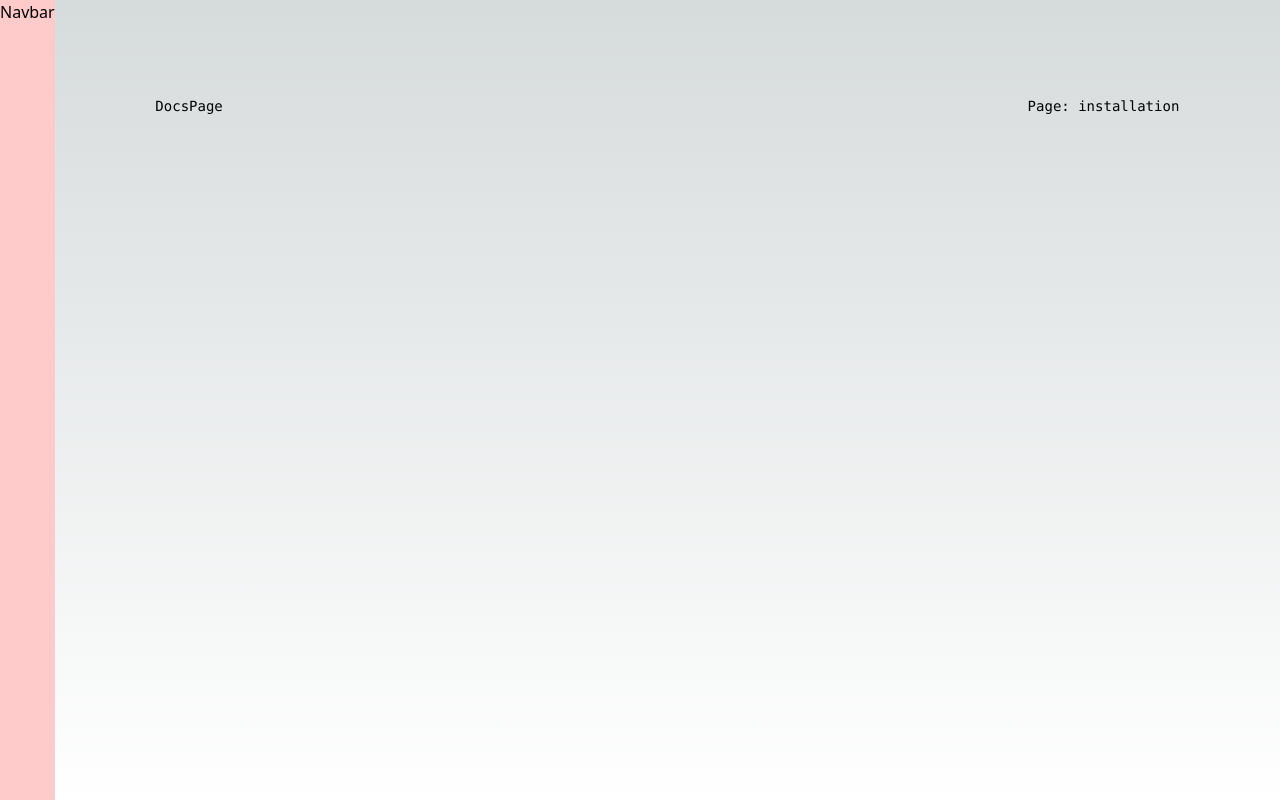
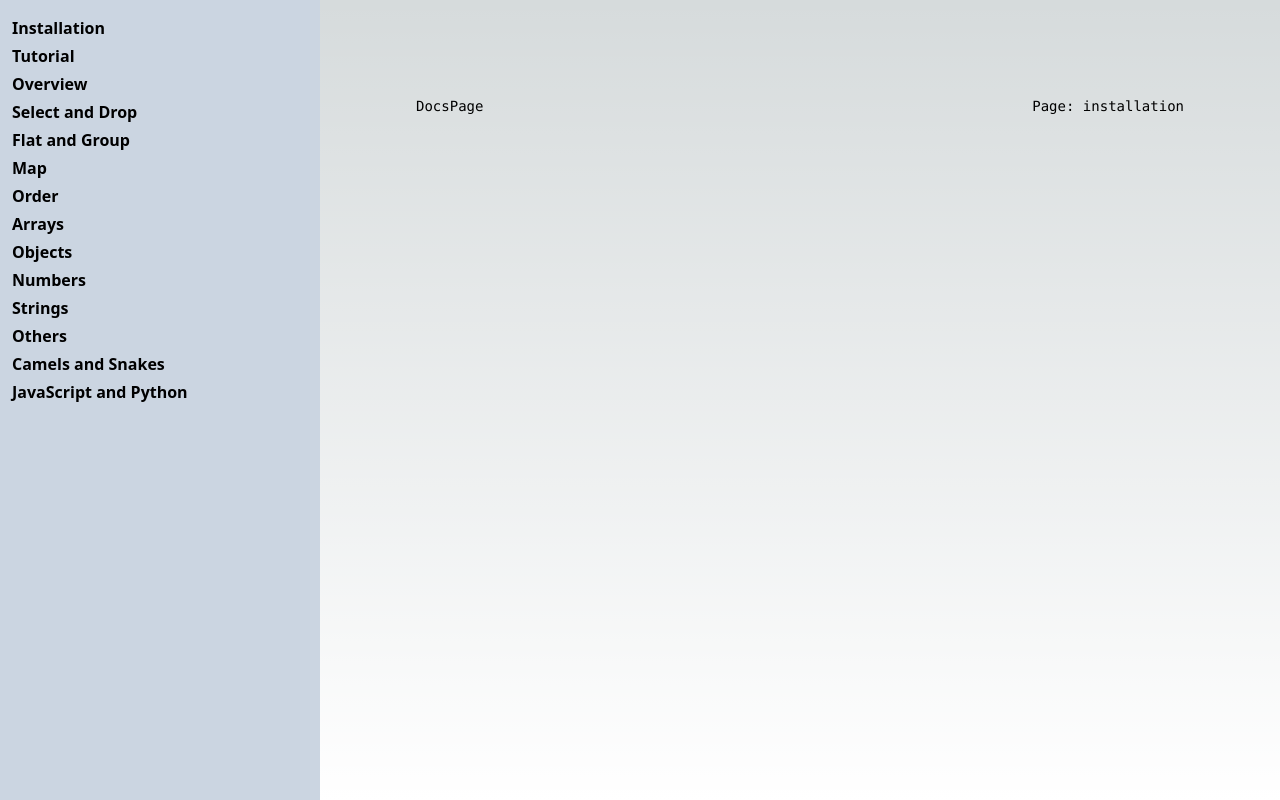
Before and after one commit to iaseth/josndocs, a Next.js app: page /installation in a window 1280 px wide. Built offline with nearby package versions, Linux system fonts and the light colour scheme.

Commit message:
Added 14 static routes via routes.json

```diff
--- a/src/app/[docpage]/page.tsx
+++ b/src/app/[docpage]/page.tsx
@@ -1,11 +1,15 @@
+import routesJson from './routes.json';
 
 
 
+export interface Route {
+	route: string,
+	title: string,
+}
+
+export const routes: Route[] = routesJson.routes;
 export async function generateStaticParams () {
-	return [
-		{docpage: "installation"},
-		{docpage: "tutorial"},
-	];
+	return routes.map(r => ({docpage: r.route}));
 }
 
 interface DocsPageParams {
--- /dev/null
+++ b/src/app/[docpage]/routes.json
@@ -0,0 +1,20 @@
+{
+	"routes": [
+		{"route": "installation", "title": "Installation"},
+		{"route": "tutorial", "title": "Tutorial"},
+		{"route": "overview", "title": "Overview"},
+		{"route": "select-and-drop", "title": "Select and Drop"},
+		{"route": "flat-and-group", "title": "Flat and Group"},
+		{"route": "map", "title": "Map"},
+		{"route": "order", "title": "Order"},
+
+		{"route": "arrays", "title": "Arrays"},
+		{"route": "objects", "title": "Objects"},
+		{"route": "numbers", "title": "Numbers"},
+		{"route": "strings", "title": "Strings"},
+		{"route": "others", "title": "Others"},
+
+		{"route": "camels-and-snakes", "title": "Camels and Snakes"},
+		{"route": "javascript-and-python", "title": "JavaScript and Python"}
+	]
+}
--- a/src/app/layout.tsx
+++ b/src/app/layout.tsx
@@ -1,7 +1,5 @@
 import './globals.css';
-import { Inter } from 'next/font/google';
-
-const inter = Inter({ subsets: ['latin'] });
+import { routes } from './[docpage]/page';
 
 export const metadata = {
 	title: 'JOSN Docs',
@@ -16,7 +14,15 @@ export default function RootLayout ({
 	return (
 		<html lang="en">
 			<body className="flex">
-				<nav className="max-w-xs bg-red-200">Navbar</nav>
+				<nav className="w-1/4 max-w-xs bg-slate-300">
+					<section>
+						<ul className="py-4 px-3 space-y-1">
+							{routes.map((route, k) => <li key={k}>
+								<a href="" className="font-bold">{route.title}</a>
+							</li>)}
+						</ul>
+					</section>
+				</nav>
 				<main className="grow">{children}</main>
 			</body>
 		</html>
```
